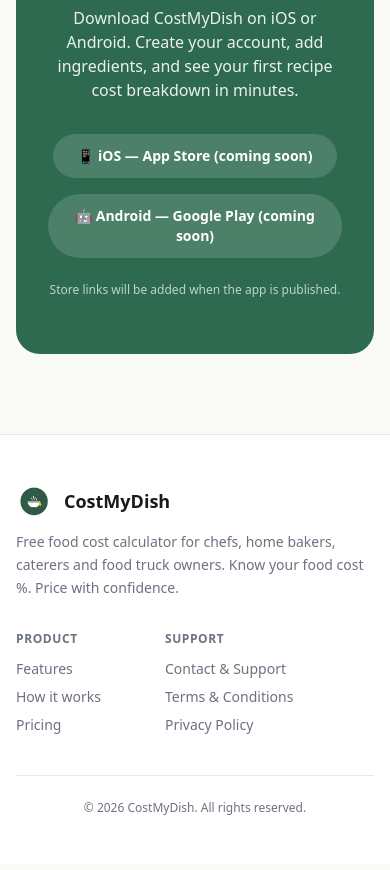
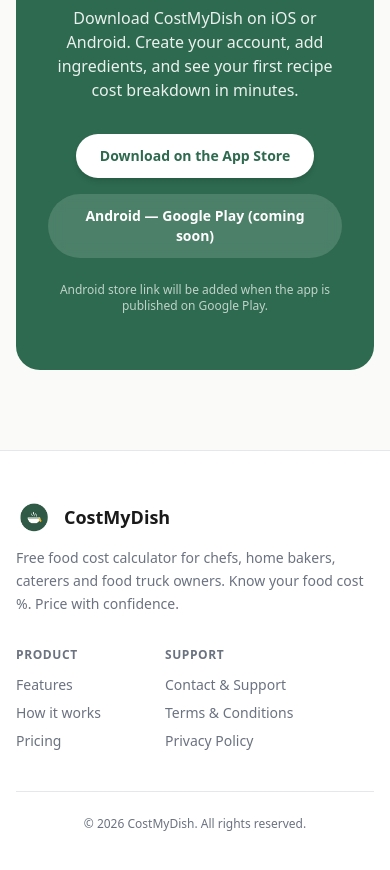
Before and after one commit to darshan445/costmydish-marketing, a Next.js app: page / in a window 390 px wide. Shown: the part 6580-7450 px from the top of the page. Built offline with nearby package versions, Linux system fonts and the light colour scheme; no server answers.

Commit message:
Add IOS mobile url

```diff
--- a/components/CtaSection.js
+++ b/components/CtaSection.js
@@ -1,3 +1,5 @@
+import { siteConfig } from '@/lib/site';
+
 export function CtaSection() {
   return (
     <section id="download" className="px-4 py-20 sm:px-6">
@@ -7,15 +9,20 @@
           Download CostMyDish on iOS or Android. Create your account, add ingredients, and see your first recipe cost breakdown in minutes.
         </p>
         <div className="mt-8 flex flex-col items-center justify-center gap-4 sm:flex-row">
+          <a
+            href={siteConfig.appStoreUrl}
+            target="_blank"
+            rel="noopener noreferrer"
+            className="rounded-full bg-white px-6 py-3 text-sm font-bold text-primary shadow-md transition hover:bg-white/90"
+          >
+            Download on the App Store
+          </a>
           <span className="rounded-full bg-white/15 px-6 py-3 text-sm font-semibold backdrop-blur">
-            📱 iOS — App Store (coming soon)
-          </span>
-          <span className="rounded-full bg-white/15 px-6 py-3 text-sm font-semibold backdrop-blur">
-            🤖 Android — Google Play (coming soon)
+            Android — Google Play (coming soon)
           </span>
         </div>
         <p className="mt-6 text-xs text-white/70">
-          Store links will be added when the app is published.
+          Android store link will be added when the app is published on Google Play.
         </p>
       </div>
     </section>
--- a/lib/site.js
+++ b/lib/site.js
@@ -2,4 +2,5 @@
   url: process.env.NEXT_PUBLIC_SITE_URL ?? 'https://www.costmydish.com',
   supportEmail: process.env.NEXT_PUBLIC_SUPPORT_EMAIL ?? 'support@costmydish.com',
   privacyEmail: process.env.NEXT_PUBLIC_PRIVACY_EMAIL ?? 'privacy@costmydish.com',
+  appStoreUrl: 'https://apps.apple.com/us/app/costmydish/id6780339569',
 };
```
